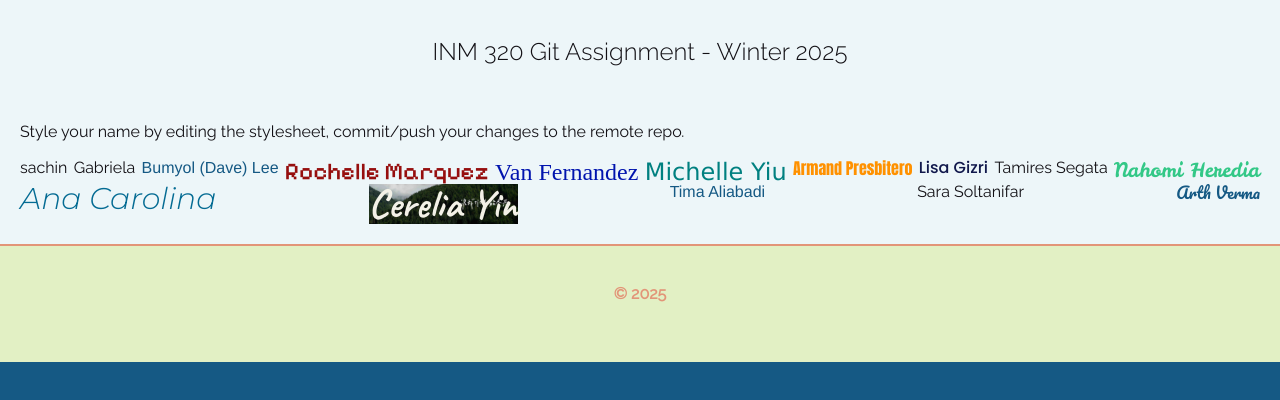
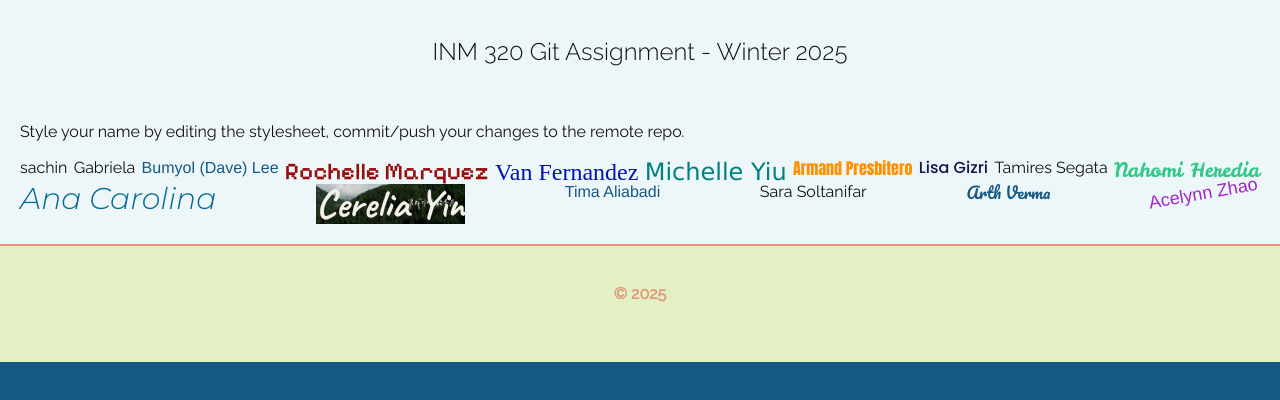
Before and after one commit to mainnnamdi/INM320-assignment-2025, a website: page public/index.html in a window 1280 px wide. Drawn offline with nearby package versions, Linux system fonts and the light colour scheme; a web font is replaced by a local one.

Commit message:
AcelynnZhao

```diff
--- a/public/assets/css/style.css
+++ b/public/assets/css/style.css
@@ -92,6 +92,16 @@ body {
     color: #155984;
 }
 
+#ace{
+    font-family: Arial, Helvetica, sans-serif;
+    font-weight: 400;
+    font-style: normal;
+    font-size: large;
+    color: #a424c7;
+    transform: rotateZ(-10deg);
+}
+
+
 header {
     background: #edf6f9;
     text-align: center;
--- a/public/index.html
+++ b/public/index.html
@@ -51,6 +51,7 @@
         <h1 id="tim">Tima Aliabadi</h1>
         <h1 id="slt">Sara Soltanifar</h1>
         <h1 id="arth">Arth Verma</h1>
+        <h1 id="ace">Acelynn Zhao</h1>
     </main>
 
 
```
Also changed, not shown: public/assets/images/AcelynnZhao.jpg (added).
